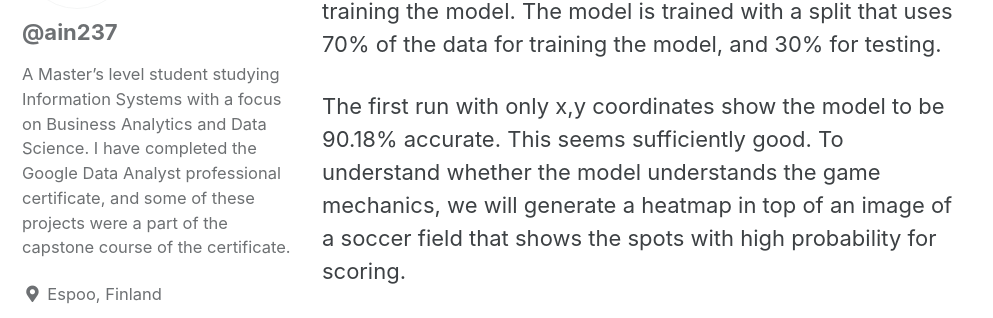
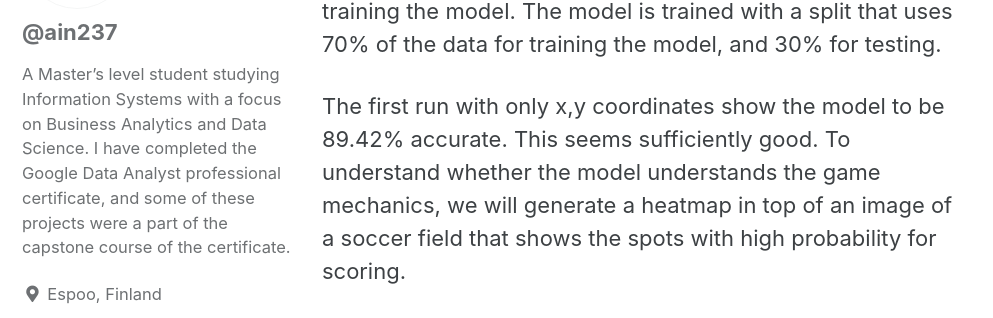
Before and after one commit to ain237/Portfolio, a Jekyll site: the page built from _posts/2021-08-01-xg-post.md, in a window 1280 px wide and 900 px high, scrolled down 4549 px. Shown: the part 167-485 px from the top of the window, without its empty margins (0-993 px from the left). Built offline with Jekyll 4.4.1, drawn with Linux system fonts in a browser that asks for light colours; cached includes are drawn as plain includes.

Commit message:
Update 2021-08-01-xg-post.md

```diff
--- a/_posts/2021-08-01-xg-post.md
+++ b/_posts/2021-08-01-xg-post.md
@@ -137,7 +137,7 @@ The calculated values in our Python-notebook can be seen from Table 1.
 For our xG model, we will use the L2 Logistic regression model with lbfgs-solver. According to Friends of Tracking (2020), Logistic regression is best suited for this type of problem, and we will thus not try other machine learning algorithms.
 In order to see that our algorithm works well, we will attempt first to generate a dataset with only x,y coordinates and not use any of the other variables for training the model. The model is trained with a split that uses 70% of the data for training the model, and 30% for testing.
 
-The first run with only x,y coordinates show the model to be 90.18% accurate. This seems sufficiently good. To understand whether the model understands the game mechanics, we will generate a heatmap in top of an image of a soccer field that shows the spots with high probability for scoring.
+The first run with only x,y coordinates show the model to be 89.42% accurate. This seems sufficiently good. To understand whether the model understands the game mechanics, we will generate a heatmap in top of an image of a soccer field that shows the spots with high probability for scoring.
 
 ![Figure 2]({{"assets/xg-post/soccerfield.png" | relative_url }} "Figure 2: Probability of scoring from a point in field.")
 Figure 2: Probability of scoring from a point in field.
```
